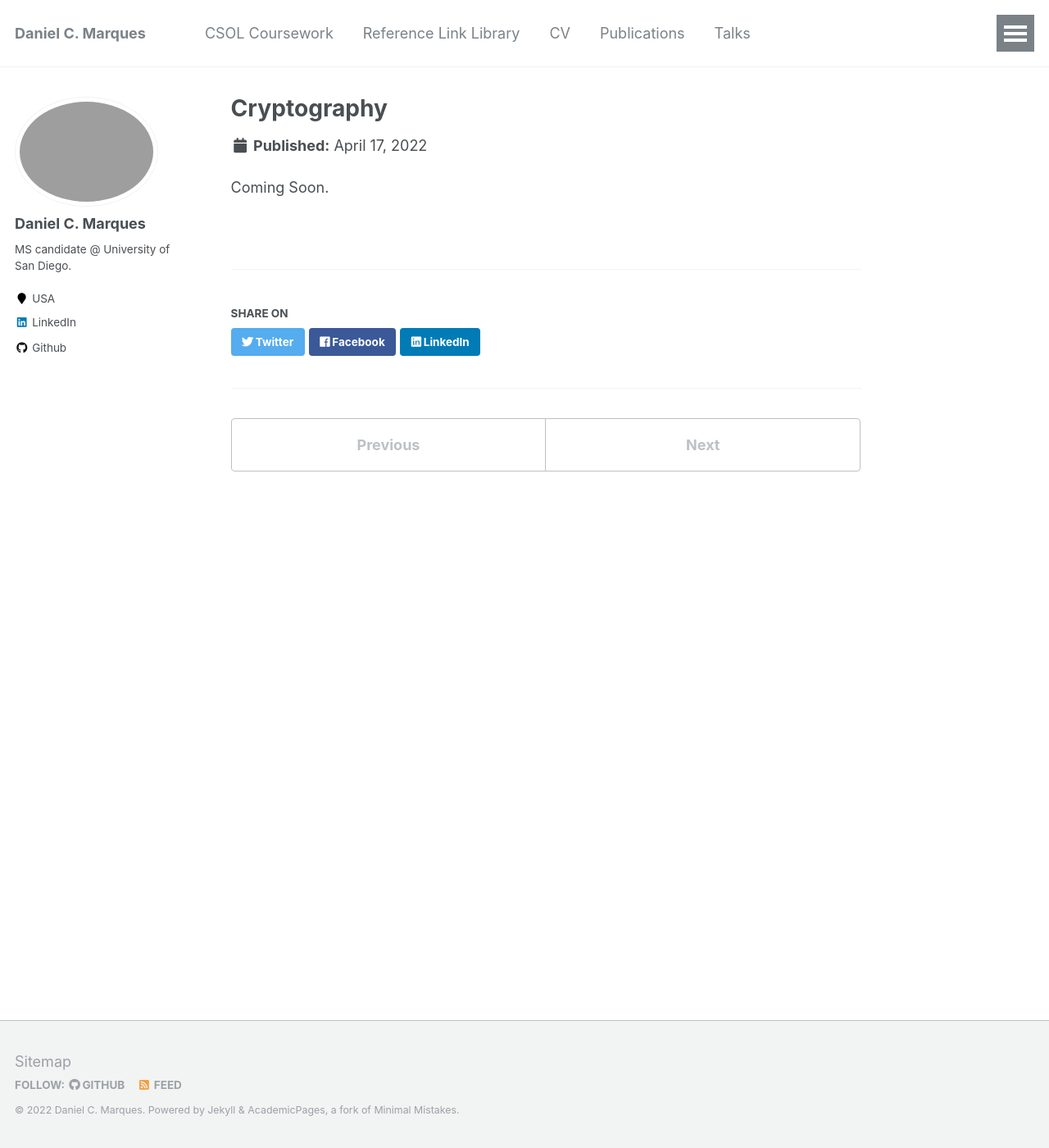
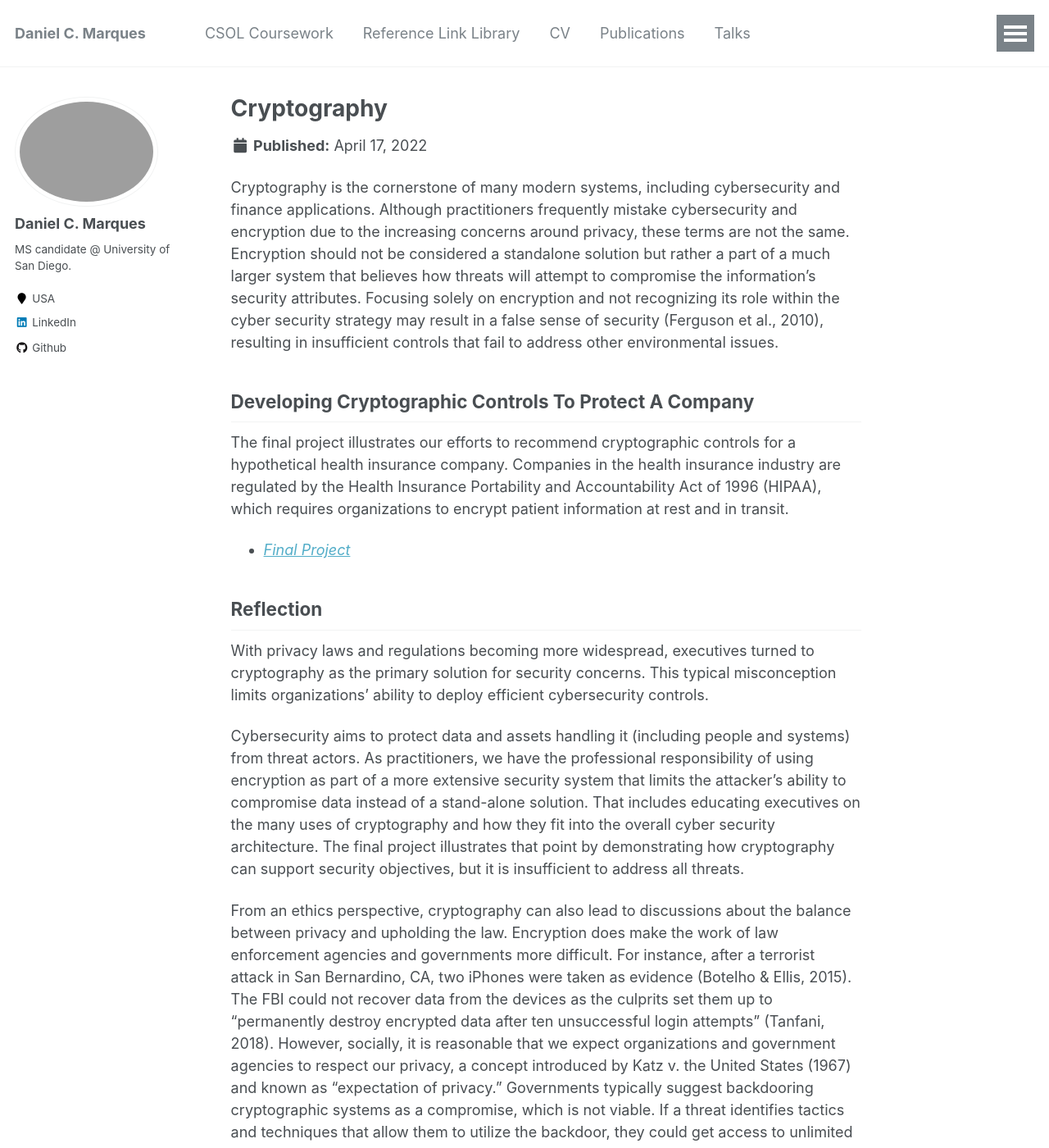
Before and after one commit to danielcmarques/danielcmarques.github.io, a Jekyll site: the page built from _portfolio/csol510.md, in a window 1280 px wide and 1400 px high. Shown: the whole window at 82% size. Built offline with Jekyll 4.4.1, drawn with Linux system fonts in a browser that asks for light colours; some of the changed text lies outside the part shown.

Commit message:
Update csol510.md

```diff
--- a/_portfolio/csol510.md
+++ b/_portfolio/csol510.md
@@ -1,7 +1,36 @@
 ---
 title: "Cryptography"
-excerpt: "Coming Soon"
+excerpt: "Cryptography is the cornerstone of many modern systems, including cybersecurity and finance applications. Although practitioners frequently mistake cybersecurity and encryption due to the increasing concerns around privacy, these terms are not the same. Practitioner should understand the security concerns and business needs and establish the best mechanism to address them without relying solely on encryption. This section demonstrates my efforts to study cryptography applications."
 collection: portfolio
 ---
 
-Coming Soon.
+Cryptography is the cornerstone of many modern systems, including cybersecurity and finance applications. Although practitioners frequently mistake cybersecurity and encryption due to the increasing concerns around privacy, these terms are not the same. Encryption should not be considered a standalone solution but rather a part of a much larger system that believes how threats will attempt to compromise the information’s security attributes. Focusing solely on encryption and not recognizing its role within the cyber security strategy may result in a false sense of security (Ferguson et al., 2010), resulting in insufficient controls that fail to address other environmental issues.
+
+## Developing Cryptographic Controls To Protect A Company
+The final project illustrates our efforts to recommend cryptographic controls for a hypothetical health insurance company. Companies in the health insurance industry are regulated by the Health Insurance Portability and Accountability Act of 1996 (HIPAA), which requires organizations to encrypt patient information at rest and in transit.
+
+* _[Final Project](http://danielcmarques.github.io/files/coursework/csol510/Assignment.CSOL510.Final_Project.Group8.pdf)_
+
+## Reflection
+With privacy laws and regulations becoming more widespread, executives turned to cryptography as the primary solution for security concerns. This typical misconception limits organizations’ ability to deploy efficient cybersecurity controls.
+
+Cybersecurity aims to protect data and assets handling it (including people and systems) from threat actors. As practitioners, we have the professional responsibility of using encryption as part of a more extensive security system that limits the attacker’s ability to compromise data instead of a stand-alone solution. That includes educating executives on the many uses of cryptography and how they fit into the overall cyber security architecture. The final project illustrates that point by demonstrating how cryptography can support security objectives, but it is insufficient to address all threats.
+
+From an ethics perspective, cryptography can also lead to discussions about the balance between privacy and upholding the law. Encryption does make the work of law enforcement agencies and governments more difficult. For instance, after a terrorist attack in San Bernardino, CA, two iPhones were taken as evidence (Botelho & Ellis, 2015). The FBI could not recover data from the devices as the culprits set them up to “permanently destroy encrypted data after ten unsuccessful login attempts” (Tanfani, 2018). However, socially, it is reasonable that we expect organizations and government agencies to respect our privacy, a concept introduced by Katz v. the United States (1967) and known as “expectation of privacy.” Governments typically suggest backdooring cryptographic systems as a compromise, which is not viable. If a threat identifies tactics and techniques that allow them to utilize the backdoor, they could get access to unlimited users’ data. As cybersecurity leaders, we are responsible for considering the exposure to similar risk, as a backdoored cryptographic system could impact the organization’s ability to safeguard business-critical information.
+
+As a red team leader, part of my role is providing recommendations to my clients. Educating the executive teams on the many cryptography applications and when to use them to address security gaps plays a central part in that process. Similarly, Cybersecurity professionals could benefit from looking at cryptography as a strategic enabler rather them a catch-all solution.
+
+## References
+Barker, E. (2020). _Guideline for Using Cryptographic Standards in the Federal Government: Cryptographic Mechanisms (SP 800-175B Rev. 1)_. National Institute of Standards and Technology. [https://doi.org/10.6028/NIST.SP.800-175Br1](https://doi.org/10.6028/NIST.SP.800-175Br1)
+
+Barker, E., Dang, Q., Frankel, S., Scarfone, K., & Wouters, P. (2020). _Guide to IPsec VPNs (SP 800-77 Rev. 1)_. National Institute of Standards and Technology. [https://doi.org/10.6028/NIST.SP.800-77r1](https://doi.org/10.6028/NIST.SP.800-77r1)
+
+Botelho, G., & Ellis, R. (2015, December 5). _San Bernardino shooting investigated as 'act of terrorism'_. CNN. [https://www.cnn.com/2015/12/04/us/san-bernardino-shooting/index.html](https://www.cnn.com/2015/12/04/us/san-bernardino-shooting/index.html)
+
+Ferguson, N., Kohno, T., & Schneier, B. (2010). _Cryptography Engineering: Design Principles and Practical Applications_. Wiley. [https://doi.org/10.1002/9781118722367](https://doi.org/10.1002/9781118722367)
+
+Katz v. United States, 389 U.S. 347. (1967). [https://www.law.cornell.edu/supremecourt/text/389/347](https://www.law.cornell.edu/supremecourt/text/389/347)
+
+Tanfani, J. (2018, March 27). _Race to unlock San Bernardino shooter's iPhone was delayed by poor FBI communication, report finds_. Los Angeles Times. [https://www.latimes.com/politics/la-na-pol-fbi-iphone-san-bernardino-20180327-story.html](https://www.latimes.com/politics/la-na-pol-fbi-iphone-san-bernardino-20180327-story.html)
+
+McKay, K., & Cooper, D. (2019). _Guidelines for the Selection, Configuration, and Use of Transport Layer Security (TLS) Implementations (SP 800-52 Rev. 2)_. National Institute of Standards and Technology. [https://doi.org/10.6028/NIST.SP.800-52r2](https://doi.org/10.6028/NIST.SP.800-52r2)
```
